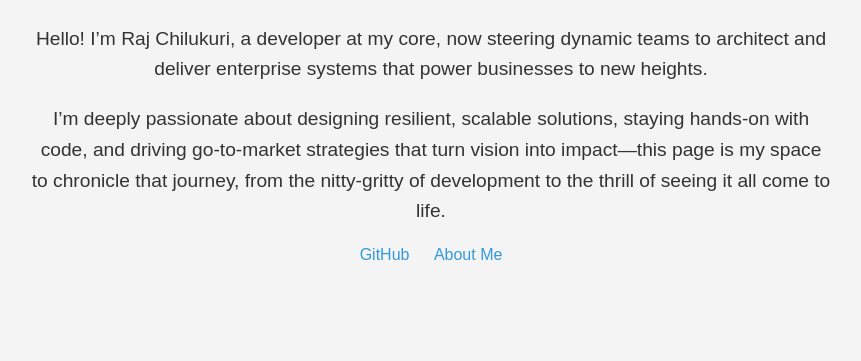
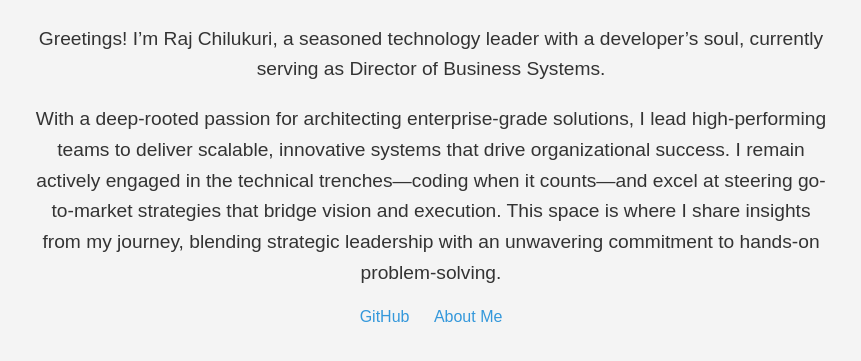
Before and after one commit to raj-chilukuri/about, a plain HTML site: page index.html in a window 1280 px wide. Shown: the part 95-456 px from the top of the page, without its empty margins (209-1070 px from the left). Drawn offline with Linux system fonts and the light colour scheme.

Commit message:
Update index.html

```diff
--- a/index.html
+++ b/index.html
@@ -38,9 +38,8 @@
 <body>
     <div class="container">
         <h1>About Me</h1>
-<p>Hello! I’m Raj Chilukuri, a developer at my core, now steering dynamic teams to architect and deliver enterprise systems that power businesses to new heights.</p>
-<p>I’m deeply passionate about designing resilient, scalable solutions, staying hands-on with code, and driving go-to-market strategies that turn vision into impact—this page is my space to chronicle that journey, from the nitty-gritty of development to the thrill of seeing it all come to life.</p>
-        <div class="links">
+<p>Greetings! I’m Raj Chilukuri, a seasoned technology leader with a developer’s soul, currently serving as Director of Business Systems.</p>
+<p>With a deep-rooted passion for architecting enterprise-grade solutions, I lead high-performing teams to deliver scalable, innovative systems that drive organizational success. I remain actively engaged in the technical trenches—coding when it counts—and excel at steering go-to-market strategies that bridge vision and execution. This space is where I share insights from my journey, blending strategic leadership with an unwavering commitment to hands-on problem-solving.</p>        <div class="links">
             <a href="https://github.com/raj-chilukuri/">GitHub</a>
             <a href="https://about.me/raj">About Me</a>
         </div>
```
